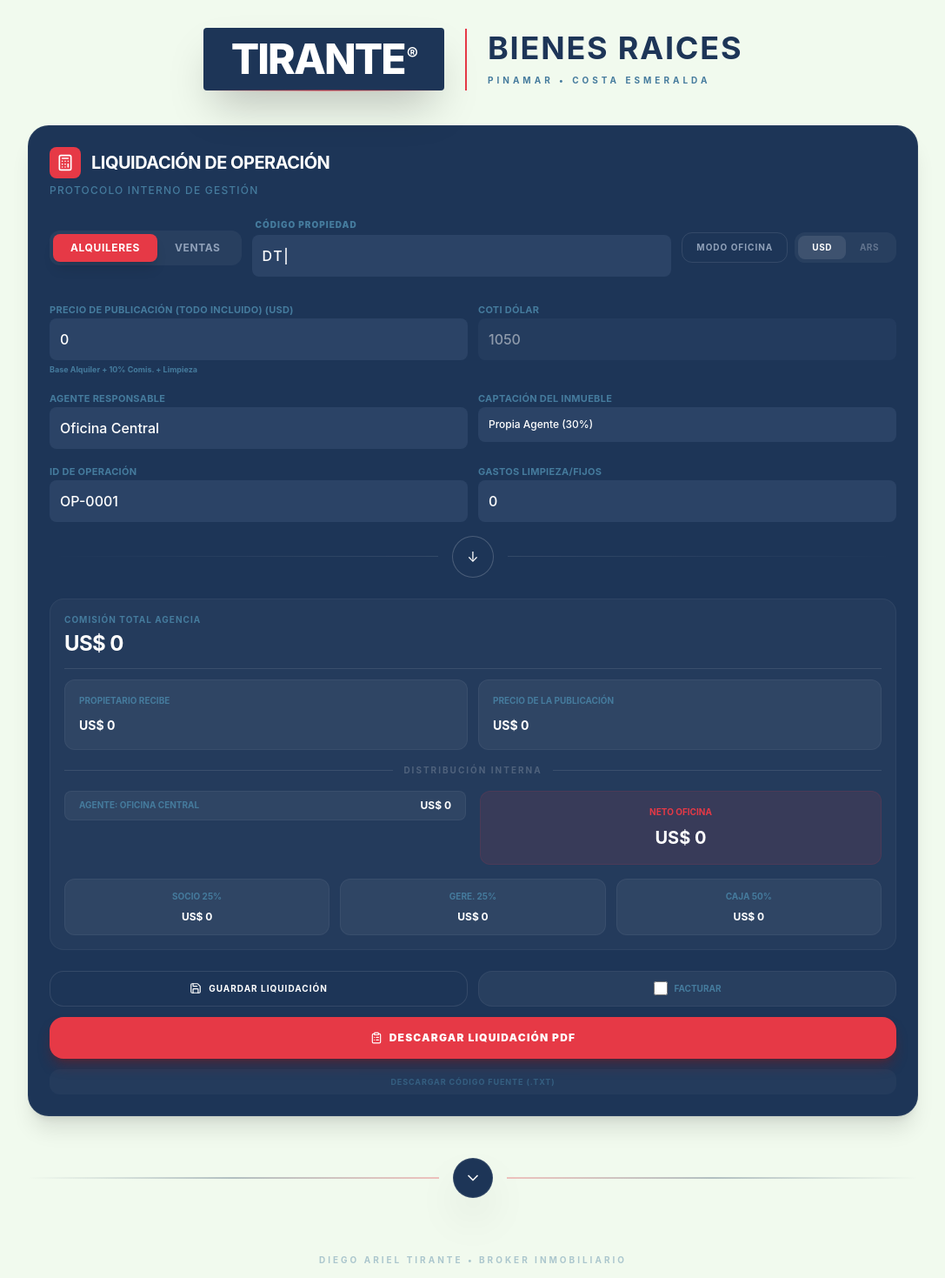
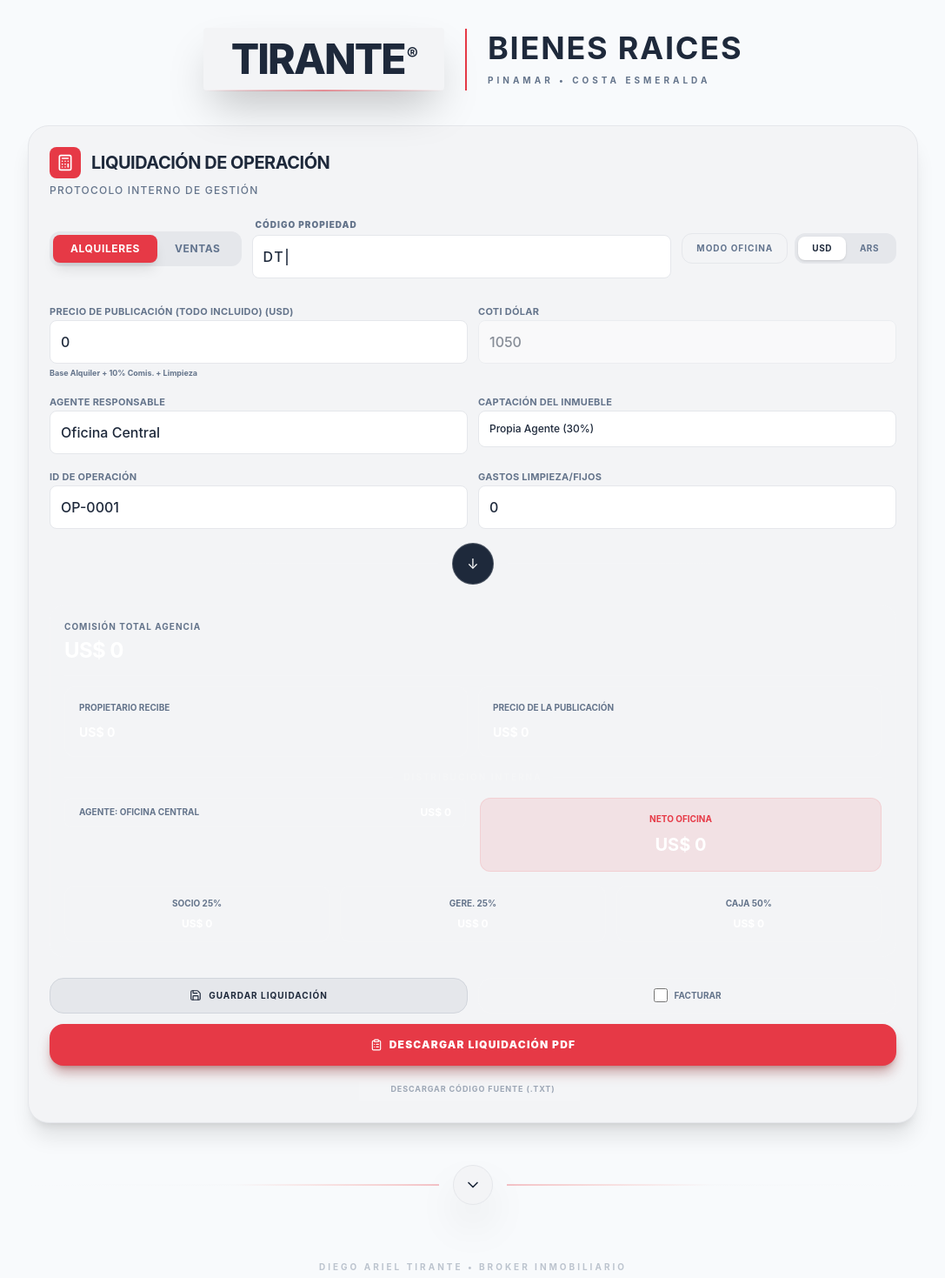
Before and after one commit to diegotirante/TIRANTE-Liquidaciones, a React (Vite) app: page / in a window 1280 px wide. Shown: the top 1469 px of the page at 87% size, without its empty margins (96-1183 px from the left). Built offline with nearby package versions, Linux system fonts and the light colour scheme.

Commit message:
refactor: Update UI colors and table headers
Replaces outdated color variables with a more neutral palette and updates table header colors to a slate gray for better consistency and readability. Also updates input styles.

```diff
--- a/src/App.tsx
+++ b/src/App.tsx
@@ -555,7 +555,7 @@ const LiquidationEngine = () => {
       head: [['Concepto', 'Valor']],
       body: summaryData,
       theme: 'striped',
-      headStyles: { fillColor: [255, 9, 62] } // Primary Red
+      headStyles: { fillColor: [100, 116, 139] } // Slate-500 equivalent
     });
 
     if (context.activeTab === 'ALQUILER') {
@@ -663,7 +663,7 @@ const LiquidationEngine = () => {
       head: [['Actor / Fondo', 'Distribución', 'Firma de Recibido']],
       body: distributionData,
       theme: 'grid',
-      headStyles: { fillColor: [20, 36, 69] },
+      headStyles: { fillColor: [100, 116, 139] },
       styles: { cellPadding: 5 }
     });
 
@@ -691,30 +691,30 @@ const LiquidationEngine = () => {
 
   return (
     <>
-      <div className="bg-dark-blue rounded-3xl p-6 shadow-xl flex flex-col h-full border border-white/5 box-border">
+      <div className="bg-brand-gray rounded-3xl p-6 shadow-xl flex flex-col h-full border border-gray-200 box-border text-dark-text">
       {/* Header with Title */}
       <div className="mb-6 flex flex-col gap-1.5">
          <div className="flex items-center gap-3">
             <div className="bg-primary-red p-2 rounded-lg">
               <Calculator className="text-white w-5 h-5" />
             </div>
-            <h1 className="text-xl font-bold text-white uppercase tracking-tight">Liquidación de Operación</h1>
+            <h1 className="text-xl font-bold text-dark-text uppercase tracking-tight">Liquidación de Operación</h1>
          </div>
          <p className="text-xs text-slate-gray font-medium uppercase tracking-widest">Protocolo Interno de Gestión</p>
       </div>
 
       {/* Tab Switcher & Folio Indicator */}
       <div className="flex items-center justify-between mb-6 flex-wrap gap-3">
-        <div className="flex bg-white/5 p-1 rounded-xl">
+        <div className="flex bg-gray-200 p-1 rounded-xl">
           <button
             onClick={() => setActiveTab('ALQUILER')}
-            className={`px-5 py-2 rounded-lg text-xs font-bold uppercase tracking-wider transition-all ${activeTab === 'ALQUILER' ? 'bg-primary-red text-white shadow-lg' : 'text-slate-400 hover:text-white'}`}
+            className={`px-5 py-2 rounded-lg text-xs font-bold uppercase tracking-wider transition-all ${activeTab === 'ALQUILER' ? 'bg-primary-red text-white shadow-lg' : 'text-slate-500 hover:text-dark-text'}`}
           >
             Alquileres
           </button>
           <button
             onClick={() => setActiveTab('VENTA')}
-            className={`px-5 py-2 rounded-lg text-xs font-bold uppercase tracking-wider transition-all ${activeTab === 'VENTA' ? 'bg-primary-red text-white shadow-lg' : 'text-slate-400 hover:text-white'}`}
+            className={`px-5 py-2 rounded-lg text-xs font-bold uppercase tracking-wider transition-all ${activeTab === 'VENTA' ? 'bg-primary-red text-white shadow-lg' : 'text-slate-500 hover:text-dark-text'}`}
           >
             Ventas
           </button>
@@ -733,20 +733,20 @@ const LiquidationEngine = () => {
         <div className="flex gap-2">
           <button
             onClick={() => setIsOfficeOnly(!isOfficeOnly)}
-            className={`px-4 py-2 rounded-xl text-[10px] font-bold uppercase tracking-widest border transition-all ${isOfficeOnly ? 'bg-primary-red border-primary-red text-white' : 'border-white/10 text-slate-400 hover:bg-white/5'}`}
+            className={`px-4 py-2 rounded-xl text-[10px] font-bold uppercase tracking-widest border transition-all ${isOfficeOnly ? 'bg-primary-red border-primary-red text-white' : 'border-gray-200 text-slate-500 hover:bg-gray-200'}`}
           >
             Modo Oficina
           </button>
-          <div className="flex bg-white/5 p-1 rounded-xl">
+          <div className="flex bg-gray-200 p-1 rounded-xl">
             <button
               onClick={() => setIsPesos(false)}
-              className={`px-4 py-1.5 rounded-lg text-[10px] font-bold uppercase tracking-wider transition-all ${!isPesos ? 'bg-white/10 text-white' : 'text-slate-500'}`}
+              className={`px-4 py-1.5 rounded-lg text-[10px] font-bold uppercase tracking-wider transition-all ${!isPesos ? 'bg-white text-dark-text shadow-sm' : 'text-slate-500'}`}
             >
               USD
             </button>
             <button
               onClick={() => setIsPesos(true)}
-              className={`px-4 py-1.5 rounded-lg text-[10px] font-bold uppercase tracking-wider transition-all ${isPesos ? 'bg-white/10 text-white' : 'text-slate-500'}`}
+              className={`px-4 py-1.5 rounded-lg text-[10px] font-bold uppercase tracking-wider transition-all ${isPesos ? 'bg-white text-dark-text shadow-sm' : 'text-slate-500'}`}
             >
               ARS
             </button>
@@ -1014,7 +1014,7 @@ const LiquidationEngine = () => {
         >
           <div className="flex items-center gap-3 border-b border-gray-100 pb-4">
              <div className="w-1.5 h-6 bg-primary-red rounded-full"></div>
-             <h2 className="text-sm font-bold text-dark-blue uppercase tracking-tight">Ingeniería de la Liquidación</h2>
+             <h2 className="text-sm font-bold text-dark-text uppercase tracking-tight">Ingeniería de la Liquidación</h2>
           </div>
 
           <div className="space-y-6">
@@ -1376,7 +1376,7 @@ const LiquidationEngine = () => {
       <div className="grid grid-cols-2 gap-3 mt-6">
         <button
           onClick={handleSaveLiquidation}
-          className="flex-1 bg-dark-blue text-white py-3 rounded-2xl font-bold uppercase tracking-widest text-[10px] hover:bg-slate-800 transition-all border border-white/10 flex items-center justify-center gap-2"
+          className="flex-1 bg-gray-200 text-dark-text py-3 rounded-2xl font-bold uppercase tracking-widest text-[10px] hover:bg-gray-300 transition-all border border-gray-300 flex items-center justify-center gap-2"
         >
           <Save size={14} />
           Guardar Liquidación
@@ -1424,14 +1424,14 @@ const LiquidationEngine = () => {
 
     {/* DASHBOARD TRANSITION ARROW */}
     <div className="mt-12 flex items-center gap-4 w-full">
-        <div className="h-[2px] flex-1 bg-gradient-to-r from-transparent via-dark-blue to-primary-red opacity-30"></div>
+        <div className="h-[2px] flex-1 bg-gradient-to-r from-transparent via-brand-gray to-primary-red opacity-30"></div>
         <button
           onClick={() => setShowDashboard(!showDashboard)}
-          className="bg-dark-blue p-3 rounded-full border border-white/10 shadow-2xl hover:scale-110 transition-transform active:scale-95 flex items-center justify-center text-white"
+          className="bg-brand-gray p-3 rounded-full border border-gray-200 shadow-2xl hover:scale-110 transition-transform active:scale-95 flex items-center justify-center text-dark-text"
         >
           {showDashboard ? <ChevronUp size={20} /> : <ChevronDown size={20} />}
         </button>
-        <div className="h-[2px] flex-1 bg-gradient-to-l from-transparent via-dark-blue to-primary-red opacity-30"></div>
+        <div className="h-[2px] flex-1 bg-gradient-to-l from-transparent via-brand-gray to-primary-red opacity-30"></div>
       </div>
 
       <AnimatePresence>
@@ -1446,11 +1446,11 @@ const LiquidationEngine = () => {
             <div className="bg-white rounded-3xl p-8 shadow-2xl border border-gray-100">
                <div className="flex items-center justify-between mb-8">
                   <div className="flex items-center gap-4">
-                    <div className="bg-dark-blue p-2.5 rounded-xl">
-                      <History className="text-white w-6 h-6" />
+                    <div className="bg-brand-gray p-2.5 rounded-xl">
+                      <History className="text-dark-text w-6 h-6" />
                     </div>
                     <div>
-                      <h2 className="text-xl font-black text-dark-blue uppercase tracking-tighter">Dashboard de Operaciones</h2>
+                      <h2 className="text-xl font-black text-dark-text uppercase tracking-tighter">Dashboard de Operaciones</h2>
                       <p className="text-[10px] text-slate-gray font-bold uppercase tracking-widest">Histórico de Liquidaciones Guardadas</p>
                     </div>
                   </div>
@@ -1570,7 +1570,7 @@ const LiquidationEngine = () => {
                   </div>
                   <div className="text-center">
                     <span className="text-[10px] font-black uppercase text-slate-gray tracking-[0.3em] block mb-2">Caja Total Oficina</span>
-                    <span className="text-3xl font-black text-dark-blue">{formatCurrency(getBoxTotal('Caja Total'))}</span>
+                    <span className="text-3xl font-black text-dark-text">{formatCurrency(getBoxTotal('Caja Total'))}</span>
                   </div>
                   {activeBox === 'Caja Total' && <div className="absolute bottom-0 left-0 w-full h-2 bg-amber-500"></div>}
                 </button>
@@ -1580,7 +1580,7 @@ const LiquidationEngine = () => {
               <div className="grid grid-cols-2 md:grid-cols-3 lg:grid-cols-5 gap-4">
                 {[
                   { id: 'Agente', label: 'Agente a Liquidar', icon: <Users size={16} />, color: 'bg-emerald-500', value: getBoxTotal('Agente') },
-                  { id: 'Oficina', label: 'Caja Oficina', icon: <Building2 size={16} />, color: 'bg-dark-blue', value: getBoxTotal('Oficina') },
+                  { id: 'Oficina', label: 'Caja Oficina', icon: <Building2 size={16} />, color: 'bg-slate-500', value: getBoxTotal('Oficina') },
                   { id: 'Socio', label: 'Caja Socio', icon: <Wallet size={16} />, color: 'bg-primary-red', value: getBoxTotal('Socio') },
                   { id: 'Gerente', label: 'Caja Gerente', icon: <Target size={16} />, color: 'bg-indigo-600', value: getBoxTotal('Gerente') },
                   { id: 'Limpieza', label: 'Caja Limpieza', icon: <ArrowDownCircle size={16} />, color: 'bg-teal-600', value: getBoxTotal('Limpieza') },
@@ -1595,7 +1595,7 @@ const LiquidationEngine = () => {
                     </div>
                     <div className="text-center">
                       <span className="text-[8px] font-black uppercase text-slate-gray tracking-widest block mb-1">{box.label}</span>
-                      <span className="text-xs font-black text-dark-blue">{formatCurrency(box.value)}</span>
+                      <span className="text-xs font-black text-dark-text">{formatCurrency(box.value)}</span>
                     </div>
                     {activeBox === box.id && <div className="absolute bottom-0 left-0 w-full h-1 bg-primary-red"></div>}
                   </button>
@@ -1611,9 +1611,9 @@ const LiquidationEngine = () => {
                     exit={{ opacity: 0, height: 0 }}
                     className="overflow-hidden"
                   >
-                    <div className="bg-dark-blue rounded-3xl p-8 shadow-inner border border-white/10 relative">
+                    <div className="bg-brand-gray rounded-3xl p-8 shadow-inner border border-gray-200 relative">
                        <div className="flex justify-between items-center mb-6">
-                          <h3 className="text-white font-black uppercase tracking-widest text-sm flex items-center gap-3">
+                          <h3 className="text-dark-text font-black uppercase tracking-widest text-sm flex items-center gap-3">
                              DETALLE Caja {activeBox === 'Agente' ? 'Agente a Liquidar' : activeBox}
                           </h3>
                           <button
@@ -1763,14 +1763,14 @@ export default function App() {
       {/* Branding Overlay */}
       <div className="mb-10 flex flex-col items-center w-full max-w-5xl">
          <div className="flex flex-col md:flex-row items-center justify-center gap-6 px-4">
-          <div className="bg-dark-blue px-8 py-3 rounded-sm shadow-2xl relative">
-            <div className="text-white font-extrabold text-4xl md:text-5xl tracking-[-0.04em] flex items-start">
+          <div className="bg-brand-gray px-8 py-3 rounded-sm shadow-2xl relative">
+            <div className="text-dark-text font-extrabold text-4xl md:text-5xl tracking-[-0.04em] flex items-start">
               TIRANTE<span className="text-lg md:text-xl ml-0.5 mt-1">®</span>
             </div>
             <div className="absolute -bottom-px left-0 w-full h-[2px] bg-gradient-to-r from-transparent via-primary-red to-transparent opacity-50"></div>
           </div>
           <div className="flex flex-col items-center md:items-start md:border-l-2 md:border-primary-red md:pl-6 md:py-1">
-            <span className="text-dark-blue font-bold text-3xl md:text-4xl tracking-[0.05em] uppercase leading-none">Bienes Raices</span>
+            <span className="text-dark-text font-bold text-3xl md:text-4xl tracking-[0.05em] uppercase leading-none">Bienes Raices</span>
             <div className="text-[10px] text-slate-gray font-bold uppercase tracking-[0.4em] mt-3">Pinamar • Costa Esmeralda</div>
           </div>
         </div>
--- a/src/index.css
+++ b/src/index.css
@@ -5,15 +5,20 @@
   --font-sans: 'Inter', ui-sans-serif, system-ui, sans-serif;
 
   --color-primary-red: #E63946;
-  --color-dark-blue: #1D3557;
-  --color-input-blue: #2B4366;
-  --color-bg-gray: #F1FAEE;
-  --color-slate-gray: #457B9D;
+  --color-brand-gray: #F3F4F6; /* Gris Claro para el contenedor principal */
+  --color-dark-text: #1E293B;  /* Gris Oscuro para el texto */
+  --color-input-bg: #FFFFFF;    /* Blanco para inputs sobre fondo gris */
+  --color-slate-gray: #64748B;  /* Gris medio para etiquetas */
+  --color-bg-gray: #F8FAFC;    /* Fondo de la página */
+
+  /* Retro-compatibilidad: Mapeamos los nombres antiguos 'blue' a los nuevos 'gray' */
+  --color-dark-blue: #1E293B;
+  --color-input-blue: #F3F4F6;
 }
 
 @layer base {
   body {
-    @apply bg-bg-gray text-dark-blue font-sans antialiased overflow-x-hidden;
+    @apply bg-bg-gray text-dark-text font-sans antialiased overflow-x-hidden;
   }
 }
 
@@ -22,7 +27,7 @@
 }
 
 .sleek-input {
-  @apply w-full bg-input-blue border-0 rounded-lg p-3 text-white font-medium focus:ring-2 focus:ring-primary-red outline-none appearance-none transition-all;
+  @apply w-full bg-input-bg border border-gray-200 rounded-lg p-3 text-dark-text font-medium focus:ring-2 focus:ring-primary-red outline-none appearance-none transition-all;
 }
 
 .micro-label {
```
